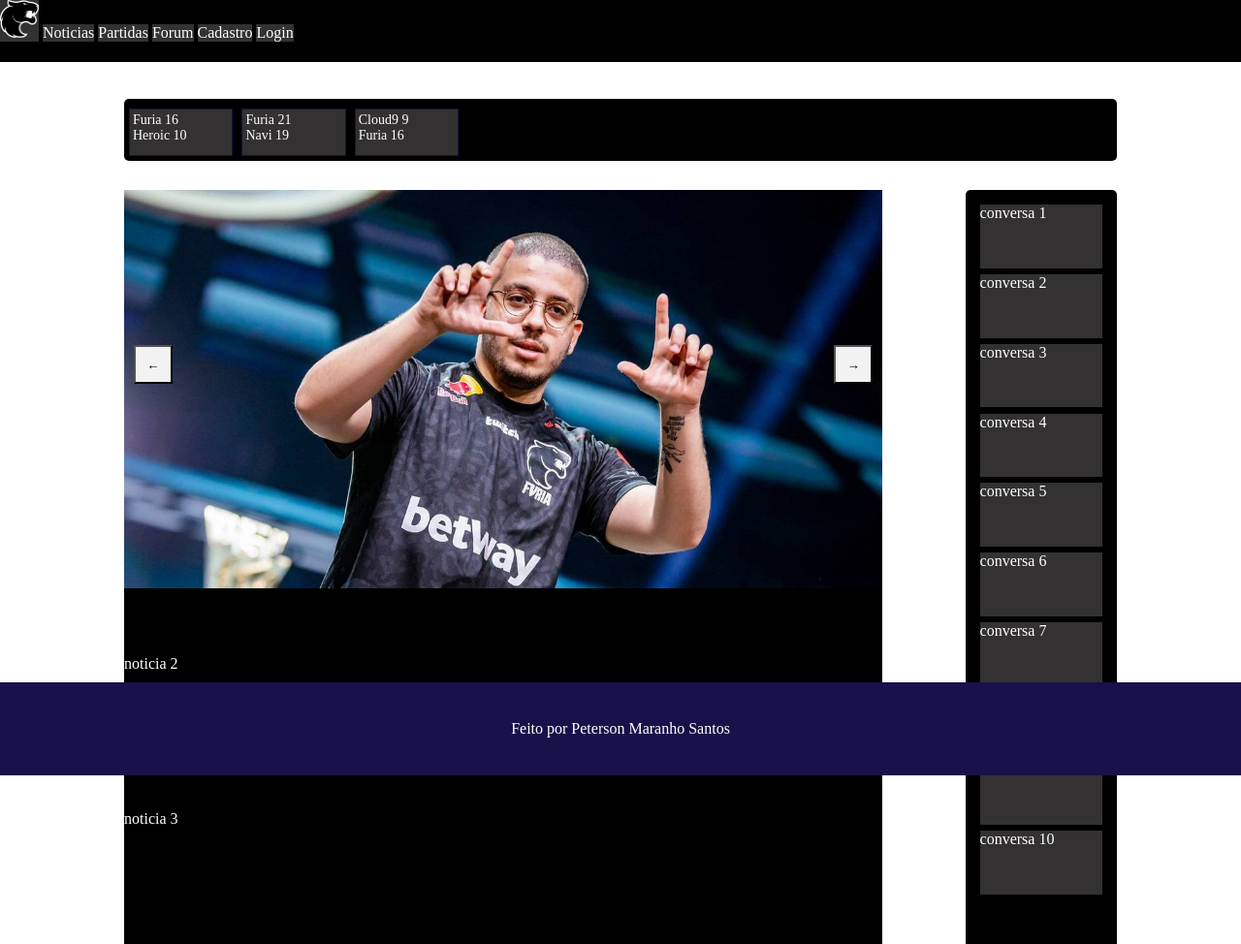
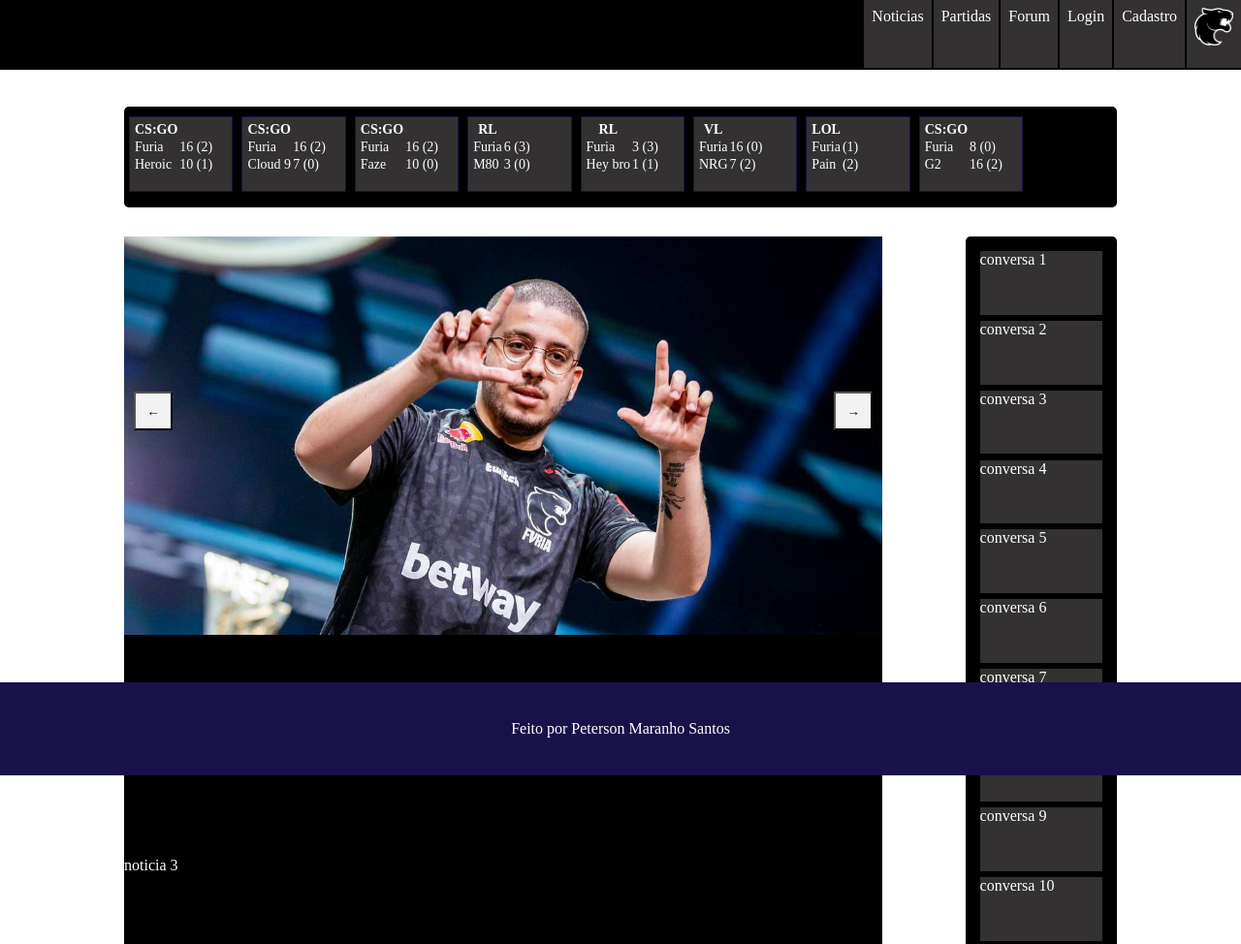
Before and after one commit to Voltty/Furia, a website: page site/public/html/index.html in a window 1280 px wide. Shown: the top 974 px of the page at 97% size. Drawn offline with Linux system fonts and the light colour scheme.

Commit message:
index 90% terminado
-inicio da pagina cadastro

```diff
--- a/site/public/css/styleIndex.css
+++ b/site/public/css/styleIndex.css
@@ -7,17 +7,20 @@
     color: #000000;
 }
 .navbar{
+    display: flex;
+    flex-direction: row-reverse;
     background-color: #000000;
-    height: 8vh;
+    height: 9vh;
     margin-bottom: 3%;
 }
 .navbar a {
-    height: 100%;
+    height: 7.72vh;
     display: inline-block;
-    align-items: center;
+    padding: 8px 8px 0px 8px;
     text-decoration: none;
     color: #ffffff;
     background-color: #333131;
+    border-left: 2px solid black;
 }
 #logo{
     width: 40px;
@@ -71,14 +74,16 @@
 .button-right {
     right: 10px;
 }
-
+table {
+    margin: 0;
+}
 .partidas{
     display: flex;
     margin-bottom: 30px;
     width: 100%;
-    height: 8vh;
+    height: 13vh;
 }
-.partidas ul {
+.box-partida {
     width: 100%;
     list-style: none;
     background-color: black;
@@ -90,7 +95,7 @@
     display: inline-block;
     background-color: #333131;
     width: 10%;
-    height: 100%;
+    height: 8.5vh;
     border: 1px #191149 solid;
     margin-left: 5px;
     padding: 3px 0px 5px 3px;
@@ -98,7 +103,8 @@
     color: #FFFFFF;
 }
 .placar{
-
+    justify-content: right;
+    justify-self: right;
 }
 .aside-atividade-recente{
     padding: 15px;
--- a/site/public/html/index.html
+++ b/site/public/html/index.html
@@ -9,23 +9,75 @@
 </head>
 <body>
     <div class="navbar">
-        <ul>
-            <a href="index.html"><img id="logo" src="../assets/image/furialogo.png"></a>
-            <a href="">Noticias</a>
-            <a href="">Partidas</a>
-            <a href="">Forum</a>
-            <a href="" class="">Cadastro</a>
-            <a href="" class="">Login </a>
-        </ul>
+        <a href="index.html"><img id="logo" src="../assets/image/furialogo.png"></a>
+        <a href="">Cadastro</a>
+        <a href="">Login </a>
+        <a href="">Forum</a>
+        <a href="">Partidas</a>
+        <a href="">Noticias</a>
+
     </div>
     <div class="limitador">
         <div class="header">
             <div class="partidas">
-                <ul>
-                    <a href="">Furia <span class="placar">16</span> <br> Heroic <span class="placar">10</span> </a>
-                    <a href="">Furia <span class="  placar">21</span><br> Navi <span class="placar">19</span></a>
-                    <a href="">Cloud9 <span class="placar">9</span><br> Furia <span class="placar">16</span> </a>
-                </ul>
+                <div class="box-partida">
+                    <a href="">
+                        <table>
+                            <tr><th>CS:GO</th><th></th></tr>
+                            <tr><td>Furia</td><td class="placar">16 (2)</td></tr><tr>
+                                <td>Heroic</td><td>10 (1)</td></tr>
+                        </table>
+                    </a>
+                    <a href="">
+                        <table>
+                            <tr><th>CS:GO</th><th></th></tr>
+                            <tr><td>Furia</td><td class="placar">16 (2)</td></tr><tr>
+                                <td>Cloud 9</td><td>7 (0)</td></tr>
+                        </table>
+                    </a>
+                    <a href="">
+                        <table>
+                            <tr><th>CS:GO</th><th></th></tr>
+                            <tr><td>Furia</td><td class="placar">16 (2)</td></tr><tr>
+                                <td>Faze</td><td>10 (0)</td></tr>
+                    </table>
+                </a>
+                <a href="">
+                    <table>
+                        <tr><th>RL</th><th></th></tr>
+                        <tr><td>Furia</td><td class="placar">6 (3)</td></tr><tr>
+                            <td>M80 </td><td>3 (0)</td></tr>
+                    </table>
+                </a>
+                <a href="">
+                    <table>
+                        <tr><th>RL</th><th></th></tr>
+                        <tr><td>Furia</td><td class="placar">3 (3)</td></tr><tr>
+                            <td>Hey bro </td><td>1 (1)</td></tr>
+                    </table>
+                </a>
+                <a href="">
+                    <table>
+                        <tr><th>VL</th><th></th></tr>
+                        <tr><td>Furia</td><td class="placar">16 (0)</td></tr><tr>
+                            <td>NRG</td><td>7 (2)</td></tr>
+                    </table>
+                </a>
+                <a href="">
+                    <table>
+                        <tr><th>LOL</th><th></th></tr>
+                        <tr><td>Furia</td><td class="placar"> (1)</td></tr><tr>
+                            <td>Pain</td><td> (2)</td></tr>
+                    </table>
+                </a>
+                <a href="">
+                    <table>
+                        <tr><th>CS:GO</th><th></th></tr>
+                        <tr><td>Furia</td><td class="placar">8 (0)</td></tr><tr>
+                            <td>G2</td><td>16 (2)</td></tr>
+                    </table>
+                </a>
+                </div>
             </div>
         </div>
         <div class="container">
```
Also changed, not shown: site/public/html/login.html (+11 -0 lines), site/public/css/style_login.css (added).
